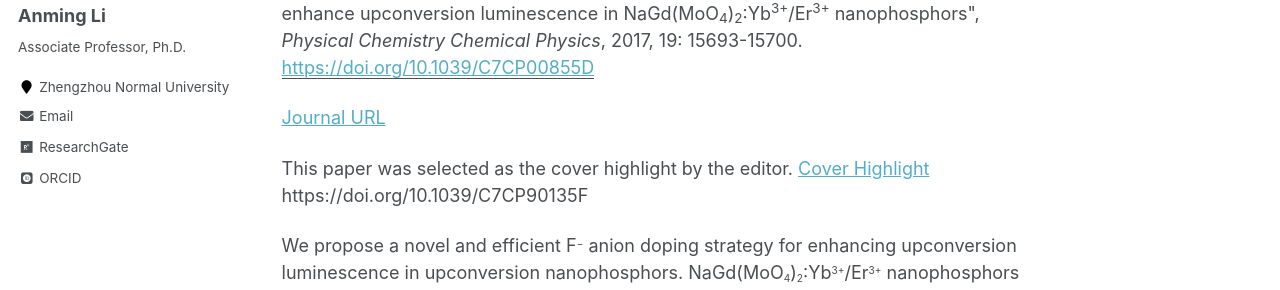
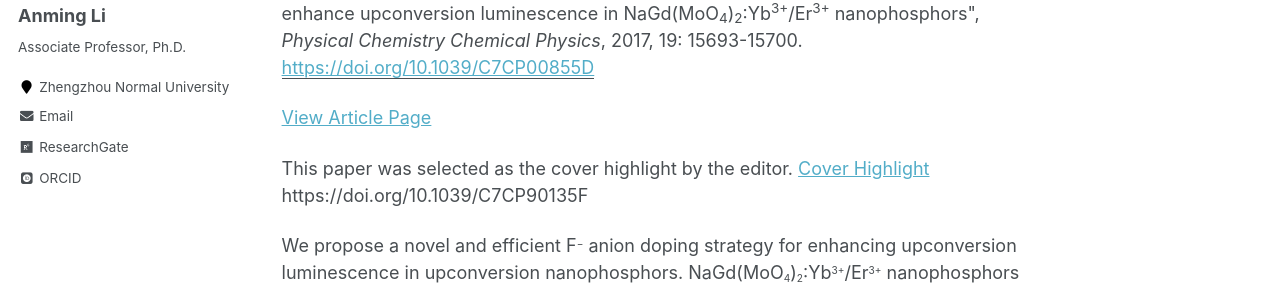
Before and after one commit to ucnclab/ucnclab.github.io, a Jekyll site: the page built from _publications/2017-05-25-paper12.md, in a window 1280 px wide and 1393 px high. Shown: the part 298-588 px from the top of the window. Built offline with Jekyll 4.4.1, drawn with Linux system fonts in a browser that asks for light colours; some web fonts are replaced; comment, search, counter and statistics services are not loaded.

Commit message:
Update 2017-05-25-paper12.md

```diff
--- a/_publications/2017-05-25-paper12.md
+++ b/_publications/2017-05-25-paper12.md
@@ -8,7 +8,7 @@
 paperurl: 'https://doi.org/10.1039/C7CP00855D'
 citation: '<b>A. Li</b>, D. Xu, H. Lin, <i>et al</i>. &quot;A novel anion doping strategy to enhance upconversion luminescence in NaGd(MoO<sub>4</sub>)<sub>2</sub>:Yb<sup>3+</sup>/Er<sup>3+</sup> nanophosphors&quot;, <i>Physical Chemistry Chemical Physics</i>, 2017, 19: 15693-15700.'
 ---
-[Journal URL](https://pubs.rsc.org/en/content/articlelanding/2017/CP/C7CP00855D)
+[View Article Page](https://pubs.rsc.org/en/content/articlelanding/2017/CP/C7CP00855D)
 
 This paper was selected as the cover highlight by the editor. [Cover Highlight](https://pubs.rsc.org/en/content/articlelanding/2017/cp/c7cp90135f) https://doi.org/10.1039/C7CP90135F
 
```
